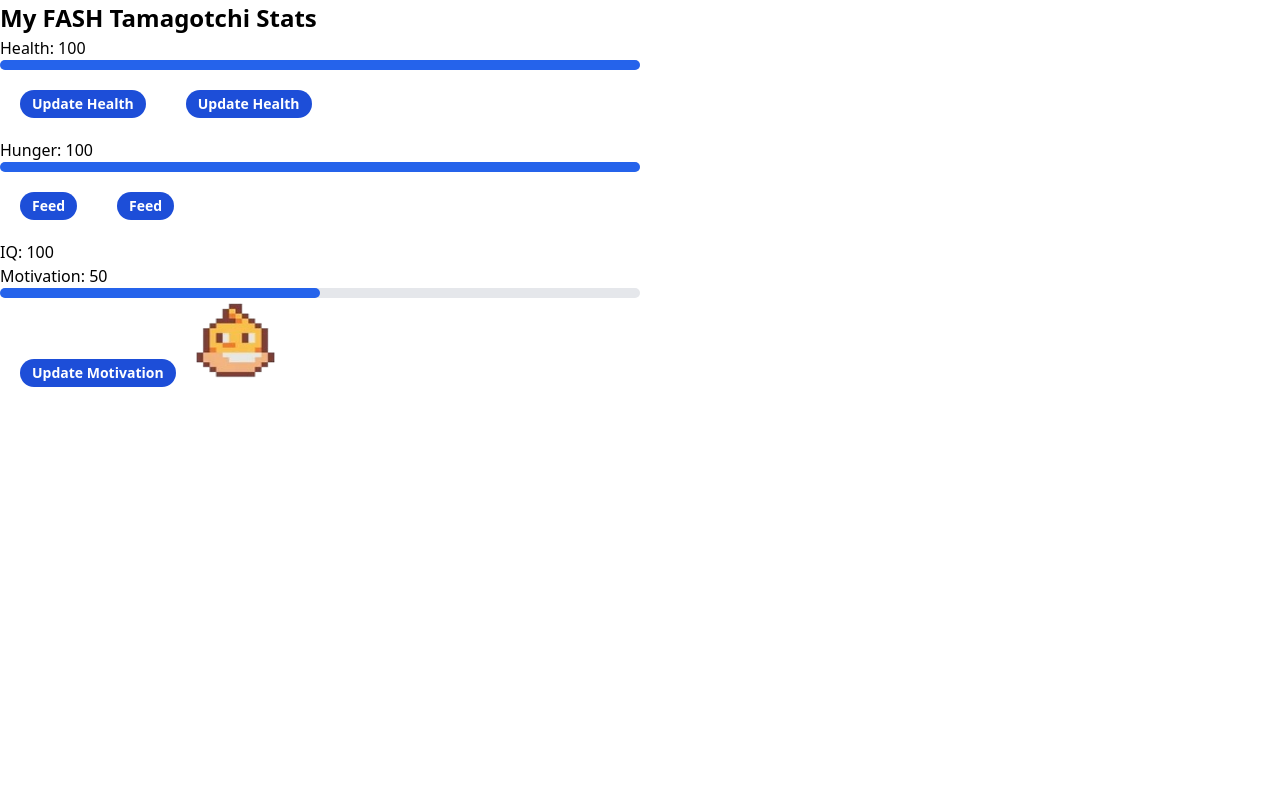
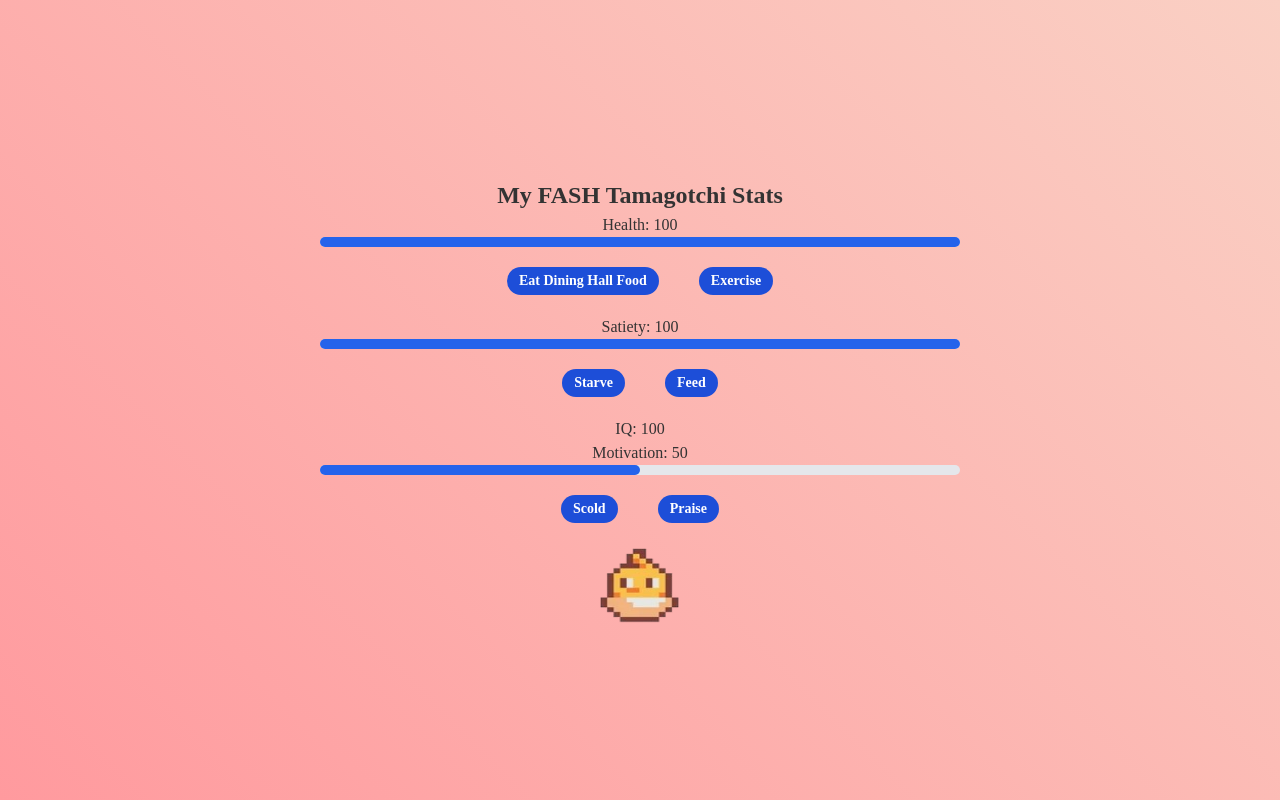
Before and after one commit to CS-396-Web-Dev/final-project-fash, a Next.js app: page / in a window 1280 px wide. Built offline with nearby package versions, Linux system fonts and the light colour scheme.

Commit message:
Added css styling to page, added buttons to inc/dec states, allowed custom naming of buttons

```diff
--- a/app/components/updateHealth.tsx
+++ b/app/components/updateHealth.tsx
@@ -6,9 +6,10 @@ import { useEffect } from 'react';
 
 interface HealthProps {
     updateValue: number;
+    buttonName: string;
   }
 
-export default function UpdateHealth({ updateValue }: HealthProps) {
+export default function UpdateHealth({ updateValue, buttonName }: HealthProps) {
     const { setHealth, health } = useHealthContext();
 
   // Function to update the health by passed in value
@@ -31,7 +32,7 @@ export default function UpdateHealth({ updateValue }: HealthProps) {
             onUpdateHealth();
           }}
         >
-          Update Health
+          {buttonName}
         </button>
     </>
   );
--- a/app/components/updateHunger.tsx
+++ b/app/components/updateHunger.tsx
@@ -6,17 +6,18 @@ import { useEffect } from 'react';
 
 interface HungerProps {
     updateValue: number;
+    buttonName: string;
   }
 
-export default function UpdateHunger({ updateValue }: HungerProps) {
+export default function UpdateHunger({ updateValue, buttonName }: HungerProps) {
     const { setHunger, hunger } = useHungerContext();
 
-  // Function to update the health by passed in value
+  // Function to update the hunger by passed in value
   const onUpdateHunger = () => {
-    setHunger(Math.max(hunger + updateValue, 0));
+    setHunger(Math.min(Math.max(hunger + updateValue, 0), 100));
   };
 
-    // Log whenever health changes
+    // Log whenever hunger changes
     useEffect(() => {
     console.log(hunger);
     }, [hunger]);
@@ -31,7 +32,7 @@ export default function UpdateHunger({ updateValue }: HungerProps) {
             onUpdateHunger();
           }}
         >
-          Feed
+          {buttonName}
         </button>
     </>
   );
--- a/app/components/updateMotivation.tsx
+++ b/app/components/updateMotivation.tsx
@@ -6,15 +6,16 @@ import { useEffect } from 'react';
 
 interface MotivationProps {
   updateValue: number;
+  buttonName: string;
 }
 
-export default function UpdateMotivation({ updateValue }: MotivationProps) {
+export default function UpdateMotivation({ updateValue, buttonName }: MotivationProps) {
     const { motivation, setMotivation } = useMotivationContext();
 
   // Function to update the health by passed in value
   const onUpdateMotivation = () => {
     // we're assuming that motivation bar wants a percentage value
-    setMotivation(Math.min(motivation + updateValue, 100));
+    setMotivation(Math.min(Math.max(motivation + updateValue, 0), 100));
   };
 
     // Log whenever health changes
@@ -32,7 +33,7 @@ export default function UpdateMotivation({ updateValue }: MotivationProps) {
             onUpdateMotivation();
           }}
         >
-          Update Motivation
+          {buttonName}
         </button>
     </>
   );
--- a/app/contexts/HealthContext.tsx
+++ b/app/contexts/HealthContext.tsx
@@ -27,7 +27,7 @@ export const useHealthContext = () => useContext(HealthContext);
 export default function HealthContextProvider({
   children,
 }: HealthContextProviderProps) {
-  const savedHealth = localStorage.getItem('hunger');
+  const savedHealth = localStorage.getItem('health');
   const initialHealth = savedHealth ? JSON.parse(savedHealth) : 100;
 
   const [health, setHealth] = useState(initialHealth);
--- a/app/page.tsx
+++ b/app/page.tsx
@@ -98,17 +98,27 @@ export default function Home() {
         <h1>My FASH Tamagotchi Stats</h1>
         <p>Health: {health}</p>
         <HealthBar/>
-        <UpdateHealth updateValue={-5}/>
-        <UpdateHealth updateValue={5}/>
-        <p>Hunger: {hunger}</p>
+        <div>
+          <UpdateHealth buttonName={"Eat Dining Hall Food"} updateValue={-5}/>
+          <UpdateHealth buttonName={"Exercise"} updateValue={5}/>
+        </div>
+
+        <p>Satiety: {hunger}</p>
         <HungerBar />
-        <UpdateHunger updateValue={-5} />
-        <UpdateHunger updateValue={5} />
+        <div>
+          <UpdateHunger buttonName={"Starve"} updateValue={-5} />
+          <UpdateHunger buttonName={"Feed"} updateValue={5} />
+        </div>
+
         <p>IQ: {IQ}</p>
+
         <p>Motivation: {motivation}</p>
-        {/* <p>hi</p> */}
         <MotivationBar/>
-        <UpdateMotivation updateValue={5}/>
+        <div>
+          <UpdateMotivation buttonName={"Scold"} updateValue={-5}/>
+          <UpdateMotivation buttonName={"Praise"} updateValue={5}/>
+        </div>
+
         <DisplayCharacter/>
       </body>
     </html>
--- a/app/style.css
+++ b/app/style.css
@@ -2,11 +2,24 @@
   box-sizing: border-box;
 }
 
-body {
+/* body {
   margin: 0;
   font-family: system-ui, sans-serif;
   color: black;
   background-color: white;
+} */
+
+body {
+  font-family: 'Press Start 2P', cursive; /* What font do we want here */
+  background: linear-gradient(45deg, #ff9a9e, #fad0c4);
+  color: #333;
+  margin: 0;
+  padding: 0;
+  display: flex;
+  flex-direction: column;
+  align-items: center;
+  justify-content: center;
+  height: 100vh;
 }
 
 h1 {
```
